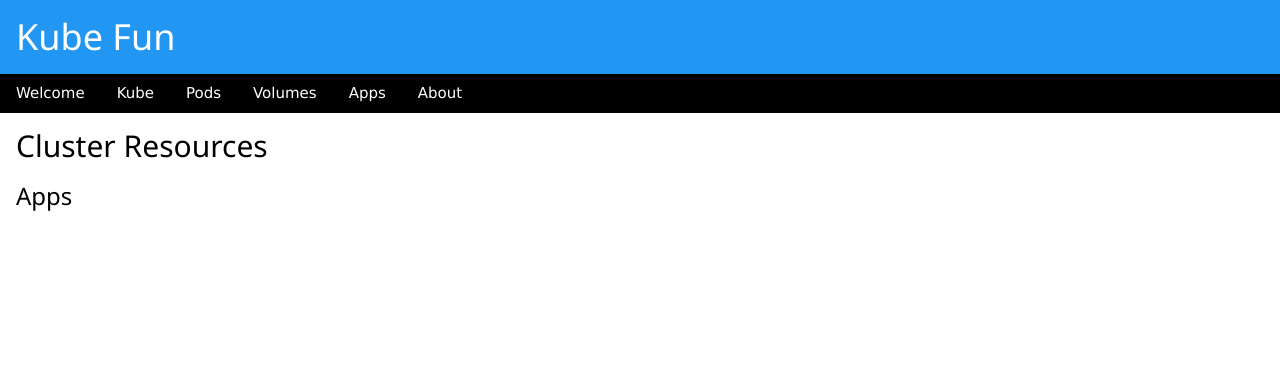
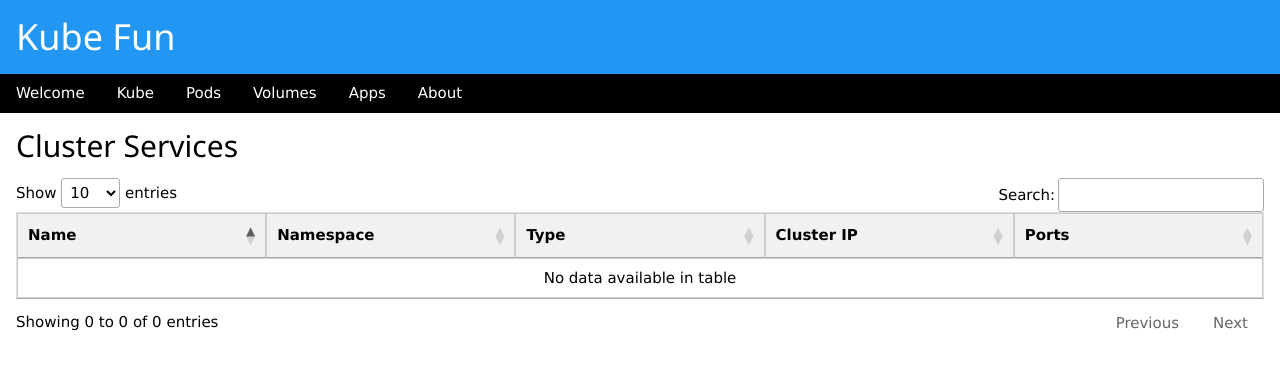
Before and after one commit to owhere/kubefun, a Flask app: template templates/apps.html in a window 1280 px wide. Shown: the top 373 px of the page. Run offline with Flask 3, Linux system fonts and the light colour scheme; the template is opened without the code that fills it, so the values that code supplies are empty; some libraries are stand-ins or nearby versions.

Commit message:
list services at app page

```diff
--- a/src/routes.py
+++ b/src/routes.py
@@ -63,7 +63,9 @@ def init_routes(app):
 
     @app.route('/apps')
     def apps():
-        return render_template("apps.html")
+        """Render the Services page."""
+        services_list = get_services()
+        return render_template("apps.html", services=services_list)
 
     @app.route('/about')
     def about():
--- a/templates/apps.html
+++ b/templates/apps.html
@@ -1,7 +1,38 @@
 {% extends "base.html" %}
+
 {% block content %}
-<h2>Cluster Resources</h2>
+<h2>Cluster Services</h2>
 
-<h3>Apps</h3>
+<table id="servicesTable" class="dataTable">
+    <thead>
+        <tr>
+            <th>Name</th>
+            <th>Namespace</th>
+            <th>Type</th>
+            <th>Cluster IP</th>
+            <th>Ports</th>
+        </tr>
+    </thead>
+    <tbody>
+        {% for service in services %}
+        <tr>
+            <td>{{ service.name }}</td>
+            <td>{{ service.namespace }}</td>
+            <td>{{ service.type }}</td>
+            <td>{{ service.cluster_ip }}</td>
+            <td>{{ ", ".join(service.ports) }}</td>
+        </tr>
+        {% endfor %}
+    </tbody>
+</table>
 
+<!-- Initialize DataTables -->
+<script>
+    $(document).ready(function() {
+        $('#servicesTable').DataTable({
+            "autoWidth": false,
+            "responsive": true
+        });
+    });
+</script>
 {% endblock %}
```
Also changed, not shown: src/k8s_client.py (+8 -5 lines).
